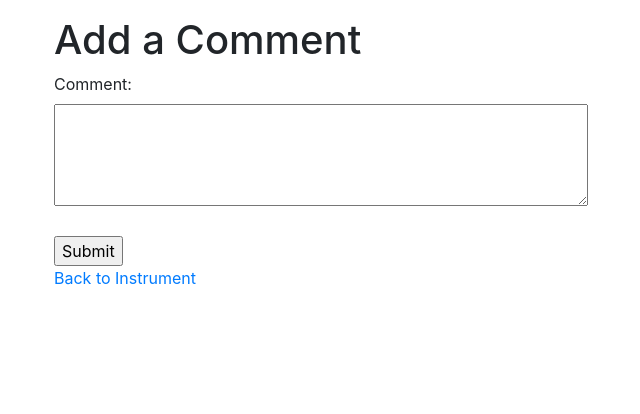
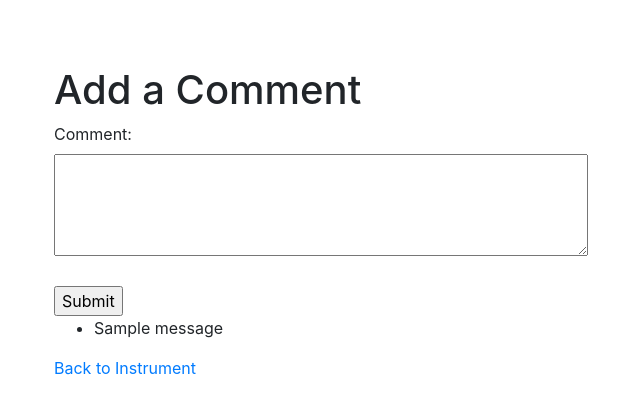
Before and after one commit to LindeAkira/instruments, a Flask app: page /comment/1 in a window 1280 px wide. Shown: the part 58-472 px from the top of the page, without its empty margins (31-671 px from the left). Run offline with Flask 3, Linux system fonts and the light colour scheme; one stand-in notice (Sample message) is shown; some libraries are stand-ins or nearby versions.

Commit message:
Functions patched, flashes fixed

```diff
--- a/InstrumentWebsite/routes.py
+++ b/InstrumentWebsite/routes.py
@@ -113,7 +113,7 @@ def add_comment(instrument_id):
             params = (instrument_id, user_id, unchecked_comment, "")
             sql_queries(query, params, 'commit')
             flash("Comment added successfully and will be displayed after being profanity checked.", "success")
-            return redirect(url_for('instrument.html', instrument_id=instrument_id))
+            return redirect(url_for('instrument_details', instrument_id=instrument_id))
         except Exception as e:
             flash(f"An error occurred: {e}", "error")
             return render_template('add_comment.html', instrument_id=instrument_id)
--- a/InstrumentWebsite/static/style.css
+++ b/InstrumentWebsite/static/style.css
@@ -2,6 +2,11 @@ body {
     padding-top: 50px; /* Ensure content is not hidden behind fixed nav bar */
     text-align: left;
 }
+
+h1 {
+    padding-top: 50px;
+}
+
 .navbar {
     margin-bottom: 20px;
 }
@@ -9,6 +14,7 @@ body {
     font-size: 1.1em;
     color: #555;
 }
+
 .nav-item .nav-link:hover {
     color: #000;
 }
--- a/InstrumentWebsite/templates/add_comment.html
+++ b/InstrumentWebsite/templates/add_comment.html
@@ -11,5 +11,16 @@
         <input type="submit" value="Submit">
     </form>
 
+    <!-- Flash messages -->
+    {% with messages = get_flashed_messages(with_categories=true) %}
+        {% if messages %}
+            <ul class="flashes">
+                {% for category, message in messages %}
+                    <li class="flash {{ category }}">{{ message }}</li>
+                {% endfor %}
+            </ul>
+        {% endif %}
+    {% endwith %}
+
     <a href="{{ url_for('instrument_details', instrument_id=instrument_id) }}">Back to Instrument</a>
 {% endblock %}
--- a/InstrumentWebsite/templates/instrument.html
+++ b/InstrumentWebsite/templates/instrument.html
@@ -2,7 +2,7 @@
 
 {% block content %}
   <div id="content">
-    <h2>Instrument Details for {{ instrument[1] }}</h2>
+    <h1>Details for {{ instrument[1] }}</h1>
     <img src="{{ instrument[4] }}" alt="Image of {{ instrument[1] }}">
     <p>{{ instrument[3] }}</p>
 
```
Also changed, not shown: InstrumentWebsite/instruments.db.
